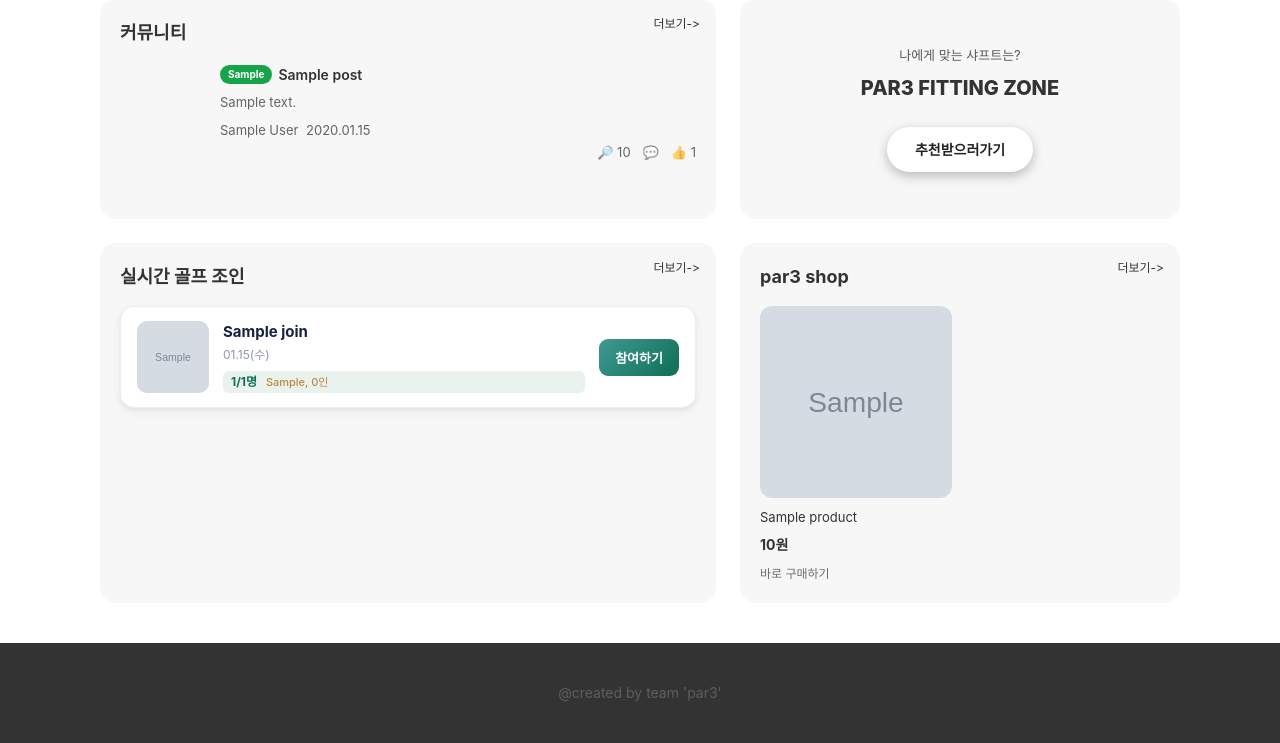
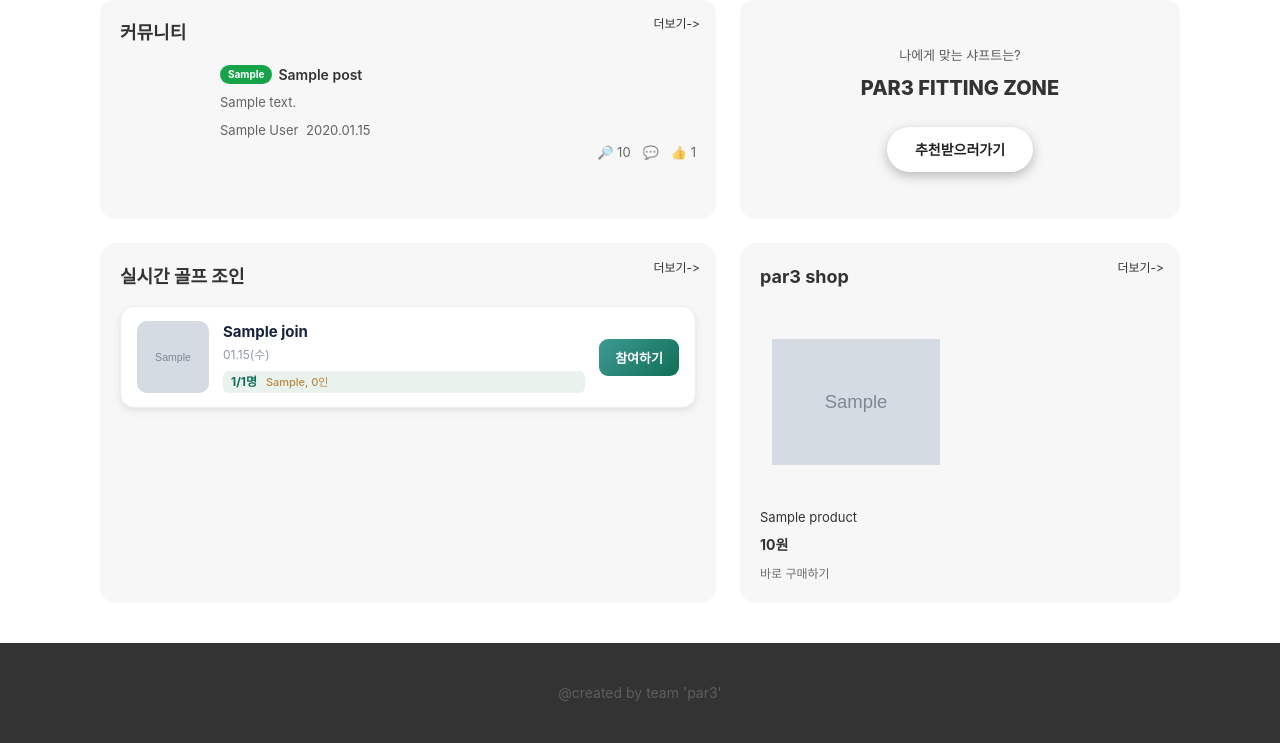
Before and after one commit to PAR3group/par3-web-project, a Flask app: page /par3/ in a window 1280 px wide. Shown: the part 1129-1872 px from the top of the page. Run offline with Flask 3, Linux system fonts and the light colour scheme; tables that the repository leaves empty hold one stand-in row (values such as "Sample post"); grey boxes marked "Sample" are stand-in pictures; some libraries are stand-ins or nearby versions; grey boxes are pictures that could not be loaded.

Commit message:
메인페이지 샵 카드 상품 사진이 잘려 확대돼 보이던 문제 수정
object-fit: cover로 정사각형에 꽉 채우면서 실제 상품 사진이 크게 잘려
보이던 걸, 상품 목록 페이지와 동일하게 object-fit: contain + 여백으로
바꿔서 사진 전체가 축소돼 보이도록 함.

Co-Authored-By: Claude Sonnet 5 <noreply@anthropic.com>
Claude-Session: https://claude.ai/code/session_011HmKwc8F7zqk8AsbZuWRi6

```diff
--- a/par3/static/css/main.css
+++ b/par3/static/css/main.css
@@ -511,8 +511,11 @@
 .m_shop_card .shop_product_card img {
     width: 100%;
     aspect-ratio: 1 / 1;
-    object-fit: cover;
+    object-fit: contain;
+    background: #f7f7f7;
     border-radius: 12px;
+    padding: 12px;
+    box-sizing: border-box;
 }
 
 .m_shop_card .shop_product_card p:first-of-type {
```
